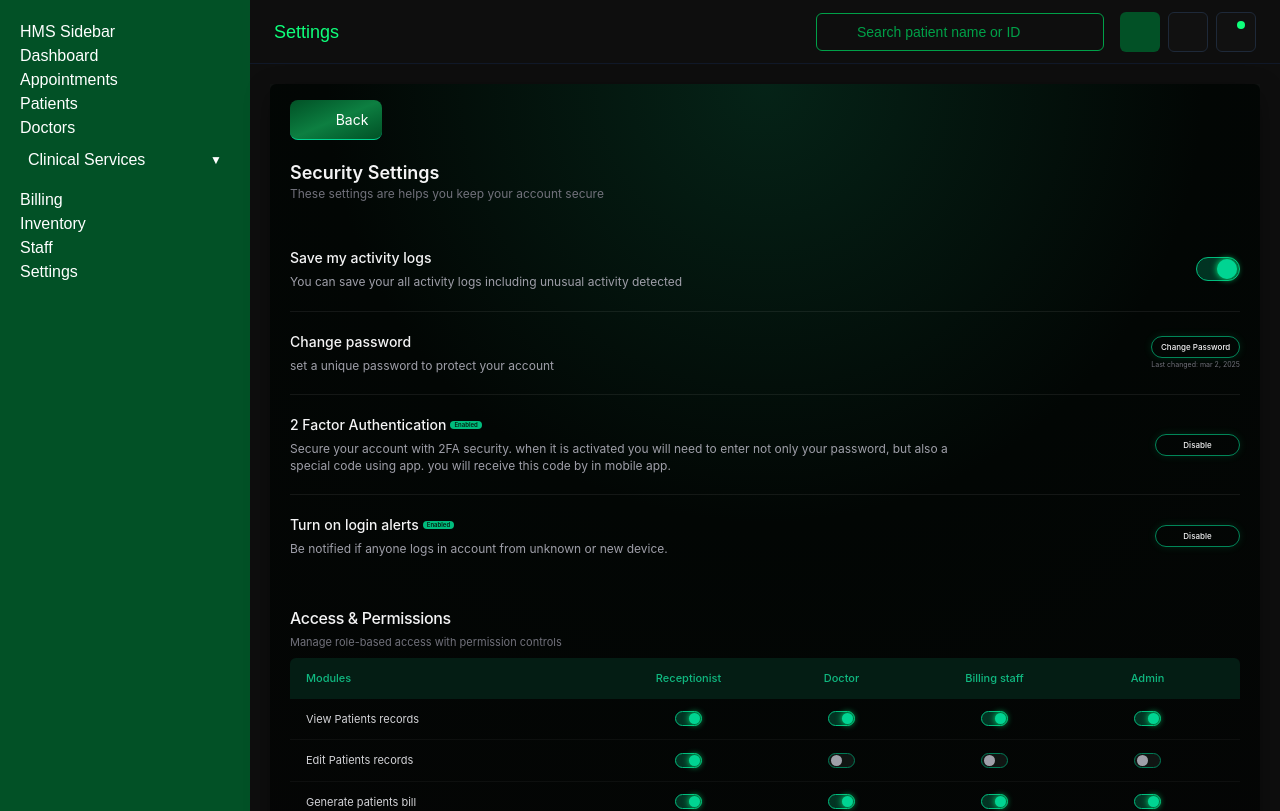
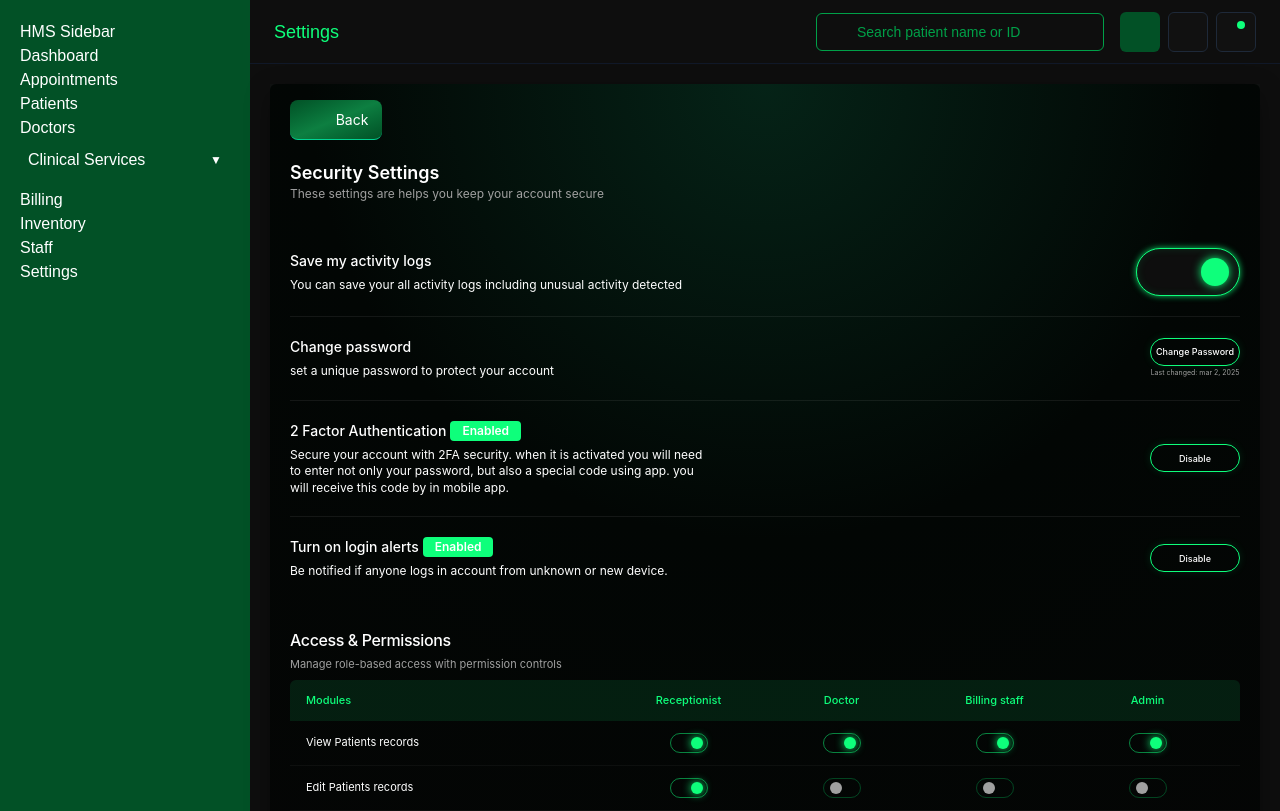
Before and after one commit to PramilaK24/HMS, a React (Vite) app: page /settings/security in a window 1280 px wide. Shown: the top 811 px of the page. Built offline with nearby package versions, Linux system fonts and the light colour scheme; some icons are missing.

Commit message:
SecuritySettings Screen Completed

```diff
--- a/package.json
+++ b/package.json
@@ -11,6 +11,7 @@
   },
   "dependencies": {
     "@iconify/react": "^6.0.2",
+    "framer-motion": "^13.2.0",
     "react": "^19.2.8",
     "react-dom": "^19.2.8",
     "react-router-dom": "^7.18.3"
--- a/src/components/Badge/StatusBadge.tsx
+++ b/src/components/Badge/StatusBadge.tsx
@@ -7,11 +7,17 @@ export const StatusBadge = ({ status }: StatusBadgeProps) => {
 
   return (
     <span
-      className={`inline-flex items-center rounded-sm px-1 py-px text-[6px] font-semibold leading-none ${
-        isEnabled
-          ? "bg-emerald-500 text-[#042514]"
-          : "bg-zinc-600 text-zinc-200"
-      }`}
+      className={`
+        inline-flex items-center justify-center
+        px-3 py-1 rounded-sm
+        text-xs font-semibold leading-none
+        text-[var(--text-primary)]
+        ${
+          isEnabled
+            ? "bg-[var(--text-highlight)]"
+            : "bg-zinc-700"
+        }
+      `}
     >
       {isEnabled ? "Enabled" : "Disabled"}
     </span>
--- a/src/components/SettingScreen/PermissionsMatrix.tsx
+++ b/src/components/SettingScreen/PermissionsMatrix.tsx
@@ -1,94 +1,89 @@
-import React, { useState } from "react";
-import { Toggle } from "../../components/Toggle/Toggle";
-// --- CUSTOM PIXEL-PERFECT TOGGLE ---
+import React from "react";
+import { motion } from "framer-motion";
+
 const MatrixToggle = ({ enabled, onChange }: { enabled: boolean; onChange: () => void }) => (
-  <button
+  <motion.button
     type="button"
     onClick={onChange}
-    className={`relative inline-flex h-[20px] w-[38px] shrink-0 items-center rounded-full border transition-all duration-300 ${
+    whileHover={{ scale: 1.1 }}
+    whileTap={{ scale: 0.92 }}
+    className={`relative inline-flex h-[20px] w-[38px] shrink-0 cursor-pointer items-center rounded-full border transition-colors duration-300 ${
       enabled
-        ? "border-emerald-500/50 bg-transparent"
-        : "border-zinc-700 bg-transparent"
+        ? "border-[var(--text-highlight)]/50"
+        : "border-[var(--text-accent)]/40"
     }`}
   >
-    <span
-      className={`h-[12px] w-[12px] rounded-full transition-all duration-300 ${
+    <motion.span
+      className={`h-[12px] w-[12px] rounded-full ${
         enabled
-          ? "translate-x-[20px] bg-[#10FF8D] shadow-[0_0_10px_#10FF8D]"
-          : "translate-x-1.5 bg-zinc-500"
+          ? "bg-[var(--text-highlight)] shadow-[0_0_10px_var(--text-highlight)]"
+          : "bg-[var(--btn-toggle-disabled)]"
       }`}
+      animate={{ x: enabled ? 20 : 6 }}
+      transition={{ type: "spring", stiffness: 500, damping: 30, mass: 0.6 }}
     />
-  </button>
+  </motion.button>
 );
 
-const initialModules = [
-  { name: "View Patients records", roles: [true, true, true, true] },
-  { name: "Edit Patients records", roles: [true, false, false, false] },
-  { name: "Generate patients bill", roles: [true, true, true, true] },
-  { name: "Approve insurance claims", roles: [true, false, false, true] },
-  { name: "Manage Appointments", roles: [true, true, false, true] },
-  { name: "Manage Inventory and pharmacy", roles: [false, false, false, true] },
-  { name: "Ambulance dispatch & Transport Logs", roles: [false, false, false, true] },
-];
+type Module = { name: string; roles: boolean[] };
 
-const PermissionsMatrix = () => {
-  const [modules, setModules] = useState(initialModules);
+interface PermissionsMatrixProps {
+  modules: Module[];
+  onToggle: (mIdx: number, rIdx: number) => void;
+}
 
-  const togglePermission = (mIdx: number, rIdx: number) => {
-    setModules(prev => prev.map((m, i) => i === mIdx
-      ? { ...m, roles: m.roles.map((r, j) => j === rIdx ? !r : r) }
-      : m));
-  };
-
+const PermissionsMatrix = ({ modules, onToggle }: PermissionsMatrixProps) => {
   return (
     <section className="mt-12 w-full font-sans">
-      <header className="mb-2">
-        <h2 className="text-base font-medium text-zinc-100 tracking-tight">
+      <motion.header
+        className="mb-2"
+        initial={{ opacity: 0, y: -6 }}
+        animate={{ opacity: 1, y: 0 }}
+        transition={{ duration: 0.4 }}
+      >
+        <h2 className="text-base font-medium text-[var(--text-primary)] tracking-tight">
           Access & Permissions
         </h2>
-        <p className="mt-1 text-[11px] text-zinc-500">
+        <p className="mt-1 text-[11px] text-[var(--btn-toggle-disabled)]">
           Manage role-based access with permission controls
         </p>
-      </header>
+      </motion.header>
 
       <div className="overflow-hidden rounded-md">
-        {/* Header Grid */}
-        <div className="grid grid-cols-[2fr_repeat(4,1fr)] bg-[#041d14] py-3 px-4 items-center">
-          <span className="text-[11px] font-medium text-[#10B981] text-left">Modules</span>
-          <span className="text-[11px] font-medium text-[#10B981] text-center">Receptionist</span>
-          <span className="text-[11px] font-medium text-[#10B981] text-center">Doctor</span>
-          <span className="text-[11px] font-medium text-[#10B981] text-center">Billing staff</span>
-          <span className="text-[11px] font-medium text-[#10B981] text-center">Admin</span>
-        </div>
+        <motion.div
+          className="grid grid-cols-[2fr_repeat(4,1fr)] bg-[var(--text-highlight)]/10 py-3 px-4 items-center"
+          initial={{ opacity: 0 }}
+          animate={{ opacity: 1 }}
+          transition={{ duration: 0.3, delay: 0.1 }}
+        >
+          <span className="text-[11px] font-medium text-[var(--text-highlight)] text-left">Modules</span>
+          <span className="text-[11px] font-medium text-[var(--text-highlight)] text-center">Receptionist</span>
+          <span className="text-[11px] font-medium text-[var(--text-highlight)] text-center">Doctor</span>
+          <span className="text-[11px] font-medium text-[var(--text-highlight)] text-center">Billing staff</span>
+          <span className="text-[11px] font-medium text-[var(--text-highlight)] text-center">Admin</span>
+        </motion.div>
 
-        {/* Matrix Rows */}
         <div className="divide-y divide-white/[0.04]">
           {modules.map((module, mIdx) => (
-            <div
+            <motion.div
               key={mIdx}
               className="grid grid-cols-[2fr_repeat(4,1fr)] px-4 py-3 items-center group"
+              initial={{ opacity: 0, y: 8 }}
+              animate={{ opacity: 1, y: 0 }}
+              transition={{ duration: 0.3, delay: 0.15 + mIdx * 0.05 }}
             >
-              <span className="text-[11px] text-zinc-300 font-normal pr-4 group-hover:text-white transition-colors">
+              <span className="text-[11px] text-[var(--text-primary)] font-normal pr-4 group-hover:text-white transition-colors">
                 {module.name}
               </span>
-
               {module.roles.map((enabled, rIdx) => (
                 <div key={rIdx} className="flex justify-center">
-                  <Toggle
-                                           size="sm"
-                                           enabled={enabled}
-                                           onChange={() =>
-                                             togglePermission(mIdx, rIdx)
-                                           }
-                                           label={`${module.name}, role ${rIdx + 1}`}
-                                         >
-                                           <Toggle.Track enabled={enabled}>
-                                             <Toggle.Thumb enabled={enabled} size="sm" />
-                                           </Toggle.Track>
-                                         </Toggle>
+                  <MatrixToggle
+                    enabled={enabled}
+                    onChange={() => onToggle(mIdx, rIdx)}
+                  />
                 </div>
               ))}
-            </div>
+            </motion.div>
           ))}
         </div>
       </div>
--- a/src/components/Toggle/Toggle.tsx
+++ b/src/components/Toggle/Toggle.tsx
@@ -1,16 +1,11 @@
 import React from "react";
+import { motion } from "framer-motion";
 
 interface ToggleRootProps {
   enabled: boolean;
   onChange: () => void;
   label: string;
-  children: React.ReactNode;
   size?: "sm" | "md";
-}
-
-interface ToggleTrackProps {
-  enabled: boolean;
-  children: React.ReactNode;
 }
 
 interface ToggleThumbProps {
@@ -22,53 +17,85 @@ const ToggleRoot = ({
   enabled,
   onChange,
   label,
-  children,
-  size = "sm",
+  size = "md",
 }: ToggleRootProps) => {
   return (
-    <button
+    <motion.button
       type="button"
       aria-label={label}
       aria-pressed={enabled}
       onClick={onChange}
-      className={`relative inline-flex shrink-0 items-center rounded-full border transition-colors duration-200 focus:outline-none focus-visible:ring-1 focus-visible:ring-emerald-400 ${
-        size === "md" ? "h-6 w-11" : "h-[15px] w-[27px]"
-      } ${
-        enabled
-          ? "border-emerald-500 bg-emerald-500/25"
-          : "border-emerald-700 bg-[#101513]"
-      }`}
+      whileHover={{ scale: 1.04 }}
+      whileTap={{ scale: 0.96 }}
+      className={`
+        relative inline-flex shrink-0 cursor-pointer items-center rounded-full
+        border
+        focus:outline-none
+        focus-visible:ring-1 focus-visible:ring-[var(--text-highlight)]
+        ${
+          size === "md"
+            ? "h-12 w-[104px]"
+            : "h-7 w-[58px]"
+        }
+        ${
+          enabled
+            ? `
+              border-[var(--text-highlight)]
+              bg-[var(--bg-dark)]
+              shadow-[0_0_6px_rgba(14,255,123,0.8),inset_0_0_8px_rgba(14,255,123,0.12)]
+            `
+            : `
+              border-[var(--text-accent)]
+              bg-[var(--bg-dark)]
+            `
+        }
+      `}
     >
-      {children}
-    </button>
+      <ToggleThumb enabled={enabled} size={size} />
+    </motion.button>
   );
 };
 
-const ToggleTrack = ({ enabled, children }: ToggleTrackProps) => {
+const ToggleThumb = ({
+  enabled,
+  size = "md",
+}: ToggleThumbProps) => {
   return (
-    <span className="absolute inset-0 flex items-center">
-      {children}
-    </span>
-  );
-};
-
-const ToggleThumb = ({ enabled, size = "sm" }: ToggleThumbProps) => {
-  return (
-    <span
-      className={`rounded-full transition-transform duration-200 ${
-        size === "md" ? "h-5 w-5" : "h-[11px] w-[11px]"
-      } ${
-        enabled
-          ? size === "md"
-            ? "translate-x-5 bg-emerald-400 shadow-[0_0_7px_#00ff88]"
-            : "translate-x-[13px] bg-emerald-400 shadow-[0_0_7px_#00ff88]"
-          : "translate-x-[2px] bg-zinc-400"
-      }`}
+    <motion.span
+      className={`
+        absolute rounded-full
+        ${
+          size === "md"
+            ? "h-7 w-7"
+            : "h-4 w-4"
+        }
+        ${
+          enabled
+            ? `
+              bg-[var(--text-highlight)]
+              shadow-[0_0_10px_var(--text-highlight)]
+            `
+            : "bg-[var(--btn-toggle-disabled)]"
+        }
+      `}
+      animate={{
+        x:
+          size === "md"
+            ? enabled
+              ? 64
+              : 12
+            : enabled
+              ? 35
+              : 6,
+      }}
+      transition={{
+        type: "spring",
+        stiffness: 500,
+        damping: 30,
+        mass: 0.6,
+      }}
     />
   );
 };
 
-export const Toggle = Object.assign(ToggleRoot, {
-  Track: ToggleTrack,
-  Thumb: ToggleThumb,
-});
+export const Toggle = ToggleRoot;
--- a/src/pages/Settings/SecuritySettings.tsx
+++ b/src/pages/Settings/SecuritySettings.tsx
@@ -1,29 +1,36 @@
 import React, { useState } from "react";
-import { Icon } from "@iconify/react";
-import { useNavigate } from "react-router-dom";
+import { motion } from "framer-motion";
 import { Toggle } from "../../components/Toggle/Toggle";
 import { StatusBadge } from "../../components/Badge/StatusBadge";
 import BackButton from "../../components/Button/BackButton";
 import PermissionsMatrix from "../../components/SettingScreen/PermissionsMatrix";
+
 const ActionButton = ({
   label,
   subtext,
+  onClick,
 }: {
   label: string;
   subtext?: string;
+  onClick?: () => void;
 }) => (
-  <div className="flex min-w-[85px] flex-col items-center gap-0.5">
-    <button
+  <div className="flex flex-col items-center gap-0.5">
+    <motion.button
       type="button"
-      className="w-full rounded-full border border-emerald-500/70 py-1 text-[8px] font-medium text-zinc-100 shadow-[0_0_8px_rgba(0,255,136,0.12)] transition hover:bg-emerald-500/10"
+      onClick={onClick}
+      whileHover={{ scale: 1.05, boxShadow: "0 0 12px rgba(14,255,123,0.25)" }}
+      whileTap={{ scale: 0.95 }}
+      className="h-7 w-[90px] cursor-pointer rounded-full border border-[var(--text-highlight)] text-[9px] font-medium text-[var(--text-primary)] shadow-[0_0_8px_rgba(14,255,123,0.12)] transition-colors hover:bg-[var(--text-highlight)]/10"
     >
       {label}
-    </button>
-    {subtext && <span className="text-[7px] text-zinc-500">{subtext}</span>}
+    </motion.button>
+    {subtext && (
+      <span className="text-[7px] text-[var(--btn-toggle-disabled)]">{subtext}</span>
+    )}
   </div>
 );
 
-const initialModules = [
+const AccessPermissionsModules = [
   { name: "View Patients records", roles: [true, true, true, true] },
   { name: "Edit Patients records", roles: [true, false, false, false] },
   { name: "Generate patients bill", roles: [true, true, true, true] },
@@ -37,116 +44,104 @@ const initialModules = [
 ];
 
 const SecuritySettings = () => {
-  const navigate = useNavigate();
   const [saveLogs, setSaveLogs] = useState(true);
-  const [modules, setModules] = useState(initialModules);
+  const [twoFA, setTwoFA] = useState(true);
+  const [loginAlerts, setLoginAlerts] = useState(true);
+  const [modules, setModules] = useState(AccessPermissionsModules);
+
   const togglePermission = (moduleIndex: number, roleIndex: number) =>
     setModules((current) =>
       current.map((module, index) =>
         index === moduleIndex
-          ? {
-              ...module,
-              roles: module.roles.map((role, number) =>
-                number === roleIndex ? !role : role,
-              ),
-            }
+          ? { ...module, roles: module.roles.map((role, number) => number === roleIndex ? !role : role) }
           : module,
       ),
     );
 
+  const rowVariants = {
+    hidden: { opacity: 0, y: 10 },
+    visible: (i: number) => ({ opacity: 1, y: 0, transition: { duration: 0.35, delay: i * 0.08 } }),
+  };
+
   return (
-    <main className="min-h-full w-full bg-[#101211] p-3 font-sans  sm:p-5 lg:p-0">
-      <div
-        className="
-    relative isolate mx-auto min-h-full w-full max-w-7xl overflow-hidden rounded-md
-    bg-[radial-gradient(circle_at_top,#052317_0%,#020604_42%,#050505_100%)]
-    px-4 py-5
-    shadow-[0_8px_24px_rgba(0,0,0,0.35)]
-    sm:px-7 sm:py-7
-    lg:px-5 lg:py-4
-
-
-  "
+    <main className="min-h-full w-full bg-[#101211] p-3 font-sans sm:p-5 lg:p-0">
+      <motion.div
+        initial={{ opacity: 0, y: 16 }}
+        animate={{ opacity: 1, y: 0 }}
+        transition={{ duration: 0.4 }}
+        className="relative isolate mx-auto min-h-full w-full max-w-7xl overflow-hidden rounded-md
+          bg-[radial-gradient(circle_at_top,#052317_0%,#020604_42%,#050505_100%)]
+          px-4 py-5 shadow-[0_8px_24px_rgba(0,0,0,0.35)]
+          sm:px-7 sm:py-7 lg:px-5 lg:py-4"
       >
         <BackButton label="Back" />
-        <header className="mt-3 sm:mt-6">
-          <h1 className="text-sm font-semibold leading-none text-zinc-100 sm:text-base lg:text-lg">
+        <motion.header
+          className="mt-3 sm:mt-6"
+          initial={{ opacity: 0, y: -8 }}
+          animate={{ opacity: 1, y: 0 }}
+          transition={{ duration: 0.35, delay: 0.1 }}
+        >
+          <h1 className="text-sm font-semibold leading-none text-[var(--text-primary)] sm:text-base lg:text-lg">
             Security Settings
           </h1>
-          <p className="mt-1.5 text-[10px] leading-none text-zinc-500 sm:text-xs">
+          <p className="mt-1.5 text-[10px] leading-none text-[var(--btn-toggle-disabled)] sm:text-xs">
             These settings are helps you keep your account secure
           </p>
-        </header>
+        </motion.header>
         <section className="mt-6 divide-y divide-white/[0.07] sm:mt-12">
-          <div className="flex items-center justify-between gap-4 pb-4 sm:pb-5">
+          <motion.div custom={0} variants={rowVariants} initial="hidden" animate="visible" className="flex items-center justify-between gap-4 pb-4 sm:pb-5">
             <div>
-              <h2 className="text-xs font-medium text-zinc-100 sm:text-sm">
+              <h2 className="text-xs font-medium text-[var(--text-primary)] sm:text-sm">
                 Save my activity logs
               </h2>
-              <p className="mt-1.5 text-[10px] leading-snug text-zinc-400 sm:text-xs">
-                You can save your all activity logs including unusual activity
-                detected
+              <p className="mt-1.5 text-[10px] leading-snug text-[var(--text-primary)] sm:text-xs">
+                You can save your all activity logs including unusual activity detected
               </p>
             </div>
-            <Toggle
-              size="md"
-              enabled={saveLogs}
-              onChange={() => setSaveLogs((current) => !current)}
-              label="Save activity logs"
-            >
-              <Toggle.Track enabled={saveLogs}>
-                <Toggle.Thumb enabled={saveLogs} size="md" />
-              </Toggle.Track>
-            </Toggle>
-          </div>
-          <div className="flex items-center justify-between gap-4 py-4 sm:py-5">
+            <Toggle size="md" enabled={saveLogs} onChange={() => setSaveLogs((c) => !c)} label="Save activity logs" />
+          </motion.div>
+          <motion.div custom={1} variants={rowVariants} initial="hidden" animate="visible" className="flex items-center justify-between gap-4 py-4 sm:py-5">
             <div>
-              <h2 className="text-xs font-medium text-zinc-100 sm:text-sm">
+              <h2 className="text-xs font-medium text-[var(--text-primary)] sm:text-sm">
                 Change password
               </h2>
-              <p className="mt-1.5 text-[10px] leading-snug text-zinc-400 sm:text-xs">
+              <p className="mt-1.5 text-[10px] leading-snug text-[var(--text-primary)] sm:text-xs">
                 set a unique password to protect your account
               </p>
             </div>
-            <ActionButton
-              label="Change Password"
-              subtext="Last changed: mar 2, 2025"
-            />
-          </div>
-          <div className="flex items-center justify-between gap-4 py-4 sm:py-5">
+            <ActionButton label="Change Password" subtext="Last changed: mar 2, 2025" />
+          </motion.div>
+          <motion.div custom={2} variants={rowVariants} initial="hidden" animate="visible" className="flex items-center justify-between gap-4 py-4 sm:py-5">
             <div className="max-w-[70%]">
               <div className="flex items-center gap-1">
-                <h2 className="text-xs font-medium text-zinc-100 sm:text-sm">
+                <h2 className="text-xs font-medium text-[var(--text-primary)] sm:text-sm">
                   2 Factor Authentication
                 </h2>
-                <StatusBadge status="enabled" />
+                <StatusBadge status={twoFA ? "enabled" : "disabled"} />
               </div>
-              <p className="mt-1.5 text-[10px] leading-snug text-zinc-400 sm:text-xs">
-                Secure your account with 2FA security. when it is activated you
-                will need to enter not only your password, but also a special
-                code using app. you will receive this code by in mobile app.
+              <p className="mt-1.5 text-[10px] leading-snug text-[var(--text-primary)] sm:text-xs">
+                Secure your account with 2FA security. when it is activated you will need <br/> to enter not only your password, but also a special code using app. you  <br/> will receive this code by in mobile app.
               </p>
             </div>
-            <ActionButton label="Disable" />
-          </div>
-          <div className="flex items-center justify-between gap-4 pt-4 sm:pt-5">
+            <ActionButton label={twoFA ? "Disable" : "Enable"} onClick={() => setTwoFA((c) => !c)} />
+          </motion.div>
+          <motion.div custom={3} variants={rowVariants} initial="hidden" animate="visible" className="flex items-center justify-between gap-4 pt-4 sm:pt-5">
             <div>
               <div className="flex items-center gap-1">
-                <h2 className="text-xs font-medium text-zinc-100 sm:text-sm">
+                <h2 className="text-xs font-medium text-[var(--text-primary)] sm:text-sm">
                   Turn on login alerts
                 </h2>
-                <StatusBadge status="enabled" />
+                <StatusBadge status={loginAlerts ? "enabled" : "disabled"} />
               </div>
-              <p className="mt-1.5 text-[10px] leading-snug text-zinc-400 sm:text-xs">
-                Be notified if anyone logs in account from unknown or new
-                device.
+              <p className="mt-1.5 text-[10px] leading-snug text-[var(--text-primary)] sm:text-xs">
+                Be notified if anyone logs in account from unknown or new device.
               </p>
             </div>
-            <ActionButton label="Disable" />
-          </div>
+            <ActionButton label={loginAlerts ? "Disable" : "Enable"} onClick={() => setLoginAlerts((c) => !c)} />
+          </motion.div>
         </section>
-        <PermissionsMatrix />
-      </div>
+        <PermissionsMatrix modules={modules} onToggle={togglePermission} />
+      </motion.div>
     </main>
   );
 };
--- a/src/styles/variables.css
+++ b/src/styles/variables.css
@@ -10,7 +10,7 @@
   /* Buttons & Elements */
   --btn-bg-solid: #025126;
   --btn-bg-gradient: linear-gradient(90deg, #025126 0%, #0D7F41 50%, #025126 100%);
-
+  --btn-toggle-disabled: #A0A0A0;
   /* Layout components */
   --sidebar-bg: #025126;
   --header-bg: #1a1a1a;
```
Also changed, not shown: 1 other file (tests, documents, lock files or other folders).
